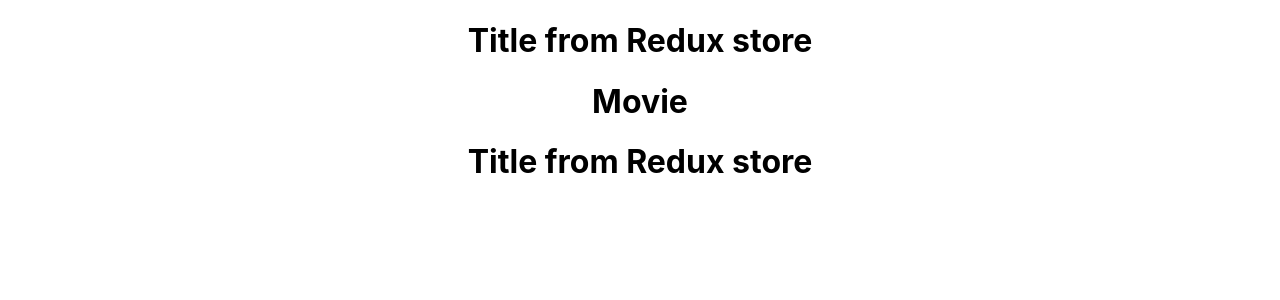
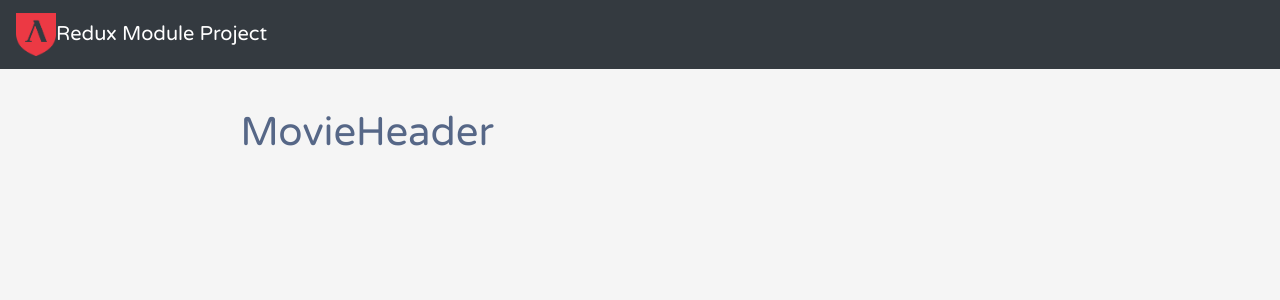
Before and after one commit to everestsh/movies-database, a React (Create React App) app: page /movies in a window 1280 px wide. Shown: the top 300 px of the page. Built offline with nearby package versions, Linux system fonts and the light colour scheme.

Commit message:
use http://localhost:3006/movies/1 test new initiaState

```diff
--- a/public/index.html
+++ b/public/index.html
@@ -24,7 +24,14 @@
       work correctly both with client-side routing and a non-root public URL.
       Learn how to configure a non-root public URL by running `npm run build`.
     -->
-    <title>React App</title>
+    <link rel="stylesheet" href="https://fonts.googleapis.com/css?family=Roboto|Varela+Round">
+    <link rel="stylesheet" href="https://stackpath.bootstrapcdn.com/bootstrap/4.5.0/css/bootstrap.min.css">
+    <link rel="stylesheet" href="https://fonts.googleapis.com/icon?family=Material+Icons">
+    <link rel="stylesheet" href="https://maxcdn.bootstrapcdn.com/font-awesome/4.7.0/css/font-awesome.min.css">
+    <script src="https://code.jquery.com/jquery-3.5.1.min.js"></script>
+    <script src="https://cdn.jsdelivr.net/npm/popper.js@1.16.0/dist/umd/popper.min.js"></script>
+    <script src="https://stackpath.bootstrapcdn.com/bootstrap/4.5.0/js/bootstrap.min.js"></script>
+    <title>Movies</title>
   </head>
   <body>
     <noscript>You need to enable JavaScript to run this app.</noscript>
--- a/src/App.js
+++ b/src/App.js
@@ -1,10 +1,13 @@
 import React, {useState, useReducer } from "react";
-import reducer, {initialState} from './reducers/Reducer';
+import movieReducer, {initialState} from './reducers/movieReducer';
+import { Route, Switch, Redirect } from "react-router-dom";
 import './App.css';
 import Movie from "./components/Movie";
+import Header from "./components/Header";
+import MovieHeader from "./components/MovieHeader";
 
 function App(props) {
-  const [state, dispatch] = useReducer(reducer, initialState);
+  const [state, dispatch] = useReducer(movieReducer, initialState);
 
   // const reduce = reducer(initialState, {type:''})
 
@@ -13,10 +16,35 @@
   // console.log(reduce)
   return (
     <div className="App">
+      <Header/>
       {/* <h1>Test</h1> */}
       {/* <h1>{reduce.title}</h1> */}
-      <h1>{state.title}</h1>
-      <Movie/>
+      {/* <h1>{state.title}</h1>
+      <Movie/> */}
+      <div className="container">
+        <MovieHeader/>
+        <div className="row ">
+          {/* {displayFavorites && <FavoriteMovieList/>} */}
+
+          <Switch>
+            <Route exact path="/movies/add">
+              {/* <AddMovieForm />   */}
+            </Route>
+
+            <Route path="/movies/:id">
+              <Movie />
+            </Route>
+
+            <Route path="/movies">
+              {/* <MovieList/> */}
+            </Route>
+
+            <Route path="/">
+              <Redirect to="/movies"/>
+            </Route>
+          </Switch>
+        </div>
+      </div>
     </div>
   );
 }
--- /dev/null
+++ b/src/CSS/Header.css
@@ -0,0 +1,4 @@
+.container {
+    padding: 3em;
+    min-width:70%;
+  }
--- /dev/null
+++ b/src/components/Header.js
@@ -0,0 +1,15 @@
+import React from 'react'
+import {Link} from 'react-router-dom'
+
+import '../CSS/Header.css';
+
+const Header = () =>{
+
+    return(
+      <nav className="navbar navbar-dark bg-dark">
+        <span className="navbar-brand" ><img width="40px" alt="" src="./Lambda-Logo-Red.png"/>Redux Module Project</span>
+      </nav>
+    );
+}
+
+export default Header;
--- a/src/components/Movie.js
+++ b/src/components/Movie.js
@@ -1,16 +1,16 @@
 import React, {useState, useReducer } from "react";
-import reducer, {initialState} from '../reducers/Reducer';
+import movieReducer, {initialState} from '../reducers/movieReducer';
 // import './App.css';
 
 function Movie(props) {
-  const [state, dispatch] = useReducer(reducer, initialState);
+  const [state, dispatch] = useReducer(movieReducer, initialState);
 
-  // console.log(reduce)
+  console.log("state.movies ", state.movies)
   return (
     <div className="App">
       <h1>Movie</h1>
       {/* <h1>{reduce.title}</h1> */}
-      <h1>{state.title}</h1>
+      <h1>{state.movies}</h1>
     </div>
   );
 }
--- /dev/null
+++ b/src/components/MovieHeader.js
@@ -0,0 +1,33 @@
+import React from 'react';
+import { Link } from 'react-router-dom';
+import {connect} from 'react-redux'
+// import { toggleFavorites } from './../actions/favoritesActions';
+
+
+const MovieHeader = (props) => {
+    // const {appTitle, displayFavorites, toggleFavorites} = props;
+    // const handleClick = () => {
+    //     toggleFavorites();
+    // }
+    return(<div className="table-title">
+        <div className="row">
+        <div className="col-sm-6">
+            <h1>MovieHeader</h1>
+            {/* <h2>{appTitle}</h2> */}
+        </div>
+        {/* <div className="col-sm-6 headerBar">
+            <div onClick={ handleClick} className="btn btn-sm btn-primary"><span>{ displayFavorites ? "Hide" : "Show"} Favorites</span></div>
+            <Link to="/movies" className="btn btn-sm btn-primary">View All Movies</Link>
+            <Link to="/movies/add" className="btn btn-sm btn-success"><i className="material-icons">&#xE147;</i> <span>Add New Movie</span></Link>
+        </div> */}
+        </div>
+    </div>);
+}
+// const mapStateToProps = state => {
+//     //console.log("MovieHeader mapStateToProps = ", state)
+//     return ({
+//         displayFavorites: state.favoritesReducer.displayFavorites,
+//         appTitle: state.movieReducer.appTitle,
+//     })
+// }
+export default MovieHeader;
--- /dev/null
+++ b/src/data.js
@@ -0,0 +1,52 @@
+let movies = [
+    {
+      id: 0,
+      title: "The Godfather",
+      director: "Francis Ford Coppola",
+      metascore: 100,
+      genre: "Drama",
+      description: "War hero Michael is the prodigal son of aging but fearsome crime patriarch Don Vito Corleone. When Michael returns home only to be thrust into an all-too-familiar world of hitmen, corrupt cops, and simmering mafia rivalries, he is forced to choose between his own path and the Corleone family legacy."
+    },
+    {
+      id: 1,
+      title: "Star Wars",
+      director: "George Lucas",
+      metascore: 92,
+      genre: "Scifi",
+      description: "Luke Skywalker joins forces with a Jedi Knight, a cocky pilot, a Wookiee and two droids to save the galaxy from the Empire's world-destroying battle station, while also attempting to rescue Princess Leia from the mysterious Darth Vader."
+    },
+    {
+      id: 2,
+      title: "The Lord of the Rings: The Fellowship of the Ring",
+      director: "Peter Jackson",
+      metascore: 92,
+      genre: "Fantasy",
+      description: "A meek Hobbit from the Shire and eight companions set out on a journey to destroy the powerful One Ring and save Middle-earth from the Dark Lord Sauron."
+    },
+    {
+      id: 3,
+      title: "Terminator 2: Judgement Day",
+      director: "James Cameron",
+      metascore: 94,
+      genre: "Action",
+      description: "A cyborg, identical to the one who failed to kill Sarah Connor, must now protect her ten year old son, John Connor, from a more advanced and powerful cyborg."
+    },
+    {
+      id: 4,
+      title: "Dumb and Dumber",
+      director: "The Farely Brothers",
+      metascore: 76,
+      genre: "Comedy",
+      description: "After a woman leaves a briefcase at the airport terminal, a dumb limo driver and his dumber friend set out on a hilarious cross-country road trip to Aspen to return it."
+    },
+    {
+      id: 5,
+      title: "Tombstone",
+      director: "George P. Cosmatos",
+      metascore: 89,
+      genre: "Drama",
+      description: "A successful lawman's plans to retire anonymously in Tombstone, Arizona are disrupted by the kind of outlaws he was famous for eliminating."
+    }
+  ];
+
+  export default movies;
--- a/src/index.css
+++ b/src/index.css
@@ -1,4 +1,4 @@
-body {
+/* body {
   margin: 0;
   font-family: -apple-system, BlinkMacSystemFont, 'Segoe UI', 'Roboto', 'Oxygen',
     'Ubuntu', 'Cantarell', 'Fira Sans', 'Droid Sans', 'Helvetica Neue',
@@ -10,4 +10,10 @@
 code {
   font-family: source-code-pro, Menlo, Monaco, Consolas, 'Courier New',
     monospace;
+} */
+body {
+	color: #566787;
+	background: #f5f5f5;
+	font-family: 'Varela Round', sans-serif;
+  font-size: 13px;
 }
--- a/src/index.js
+++ b/src/index.js
@@ -8,10 +8,10 @@
 import App from './App';
 import reportWebVitals from './reportWebVitals';
 
-import reducer from './reducers/Reducer';
+import movieReducer from './reducers/movieReducer';
 
 
-const store = createStore(reducer);
+const store = createStore(movieReducer);
 
 
 ReactDOM.render(
--- a/src/reducers/Reducer.js
+++ b/src/reducers/movieReducer.js
@@ -1,12 +1,14 @@
 
 
+// import movies from './../data.js';
 
 export const initialState = {
-    title: 'Title from Redux store'
-  }
+  movies: "movies",
+  appTitle: "IMDB Movie Database"
+}
 
 
-  const reducer = (state, action) => {
+  const movieReducer = (state, action) => {
     //   console.log("reducer state =", state)
       console.log("reducer action = ", action)
     switch (action.type) {
@@ -14,4 +16,4 @@
         return state;
     }
   };
-  export default reducer;
+  export default movieReducer;
```
Also changed, not shown: public/Lambda-Logo-Red.png (added).
